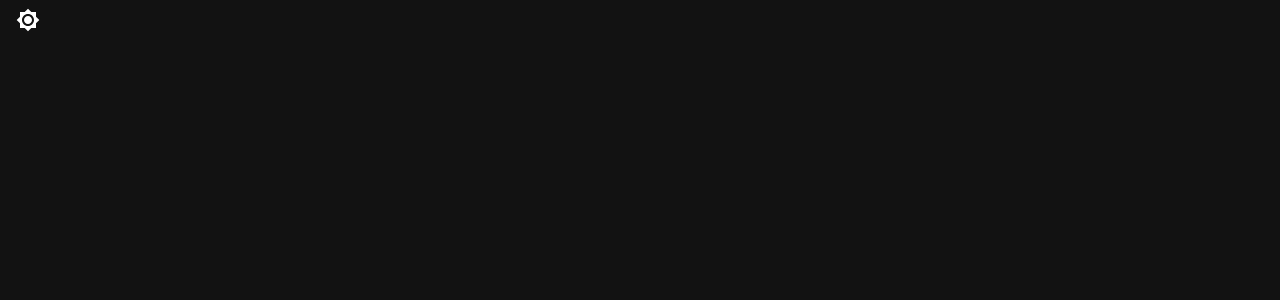
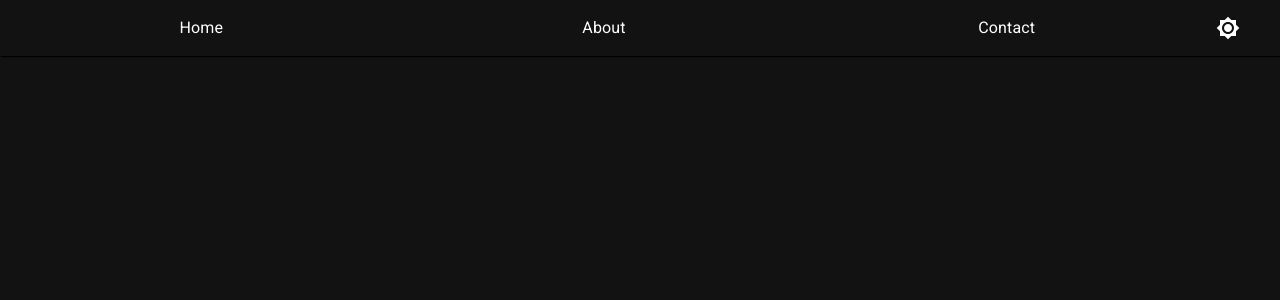
Before and after one commit to GBalatti9/personal-portfolio, a React (Vite) app: page / in a window 1280 px wide. Shown: the top 300 px of the page. Built offline with nearby package versions, Linux system fonts and the light colour scheme.

Commit message:
NavBar configuration and styles

```diff
--- a/src/PorfolioApp.jsx
+++ b/src/PorfolioApp.jsx
@@ -1,18 +1,11 @@
-import { useTheme } from "@emotion/react"
-import { IconButton, Typography } from "@mui/material"
-import { useContext } from "react";
-import { ColorContext } from "./theme/context/ColorContext";
-import { Brightness4, Brightness7 } from "@mui/icons-material";
+import { NavBar } from "./components";
 
 
 export const PorfolioApp = () => {
 
-    const { toggleColorMode } = useContext( ColorContext );
-    const theme = useTheme();
-
     return (
-        <IconButton sx={{ ml: 1 }} onClick={ toggleColorMode } color="inherit">
-            {theme.palette.mode === 'dark' ? <Brightness7 /> : <Brightness4 />}
-        </IconButton>
+        <>
+        <NavBar />
+        </>
     )
 }
--- /dev/null
+++ b/src/components/NavBar.jsx
@@ -0,0 +1,25 @@
+import { AppBar, Box, Link, List, ListItem, ListItemButton, ListItemText, Typography } from '@mui/material'
+import React from 'react'
+import { ThemeToggleBtn } from './ThemeToggleBtn';
+
+const navItems = ['Home', 'About', 'Contact'];
+
+export const NavBar = () => {
+    return (
+        <Box color="primary" sx={{ boxShadow: '1px 1px 1px black' }}>
+            <List sx={{ display: 'flex' }}>
+                    {
+                    navItems.map(( item ) => (
+                        <ListItem key={ item } disablePadding sx={{ display: 'flex', justifyContent: 'center' }}>
+                            <Link underline='none' color='inherit' sx={{ cursor: 'pointer' }}>
+                                <ListItemText
+                                    primary = { item }/>
+                            </Link>
+                        </ListItem>
+                        ))
+                    }
+                <ThemeToggleBtn />
+                </List>
+        </Box>
+    )
+}
--- /dev/null
+++ b/src/components/ThemeToggleBtn.jsx
@@ -0,0 +1,20 @@
+import { Brightness4, Brightness7 } from "@mui/icons-material"
+import { IconButton } from "@mui/material"
+import { useContext } from "react";
+import { ColorContext } from "../theme/context/ColorContext";
+import { useTheme } from "@emotion/react";
+
+
+export const ThemeToggleBtn = () => {
+
+    const { toggleColorMode } = useContext( ColorContext );
+    const theme = useTheme();
+
+    return (
+        <>
+        <IconButton sx={{ mr: 4 }} onClick={ toggleColorMode } color="inherit">
+            {theme.palette.mode === 'dark' ? <Brightness7 /> : <Brightness4 />}
+        </IconButton>
+        </>
+    )
+}
--- /dev/null
+++ b/src/components/index.js
@@ -0,0 +1 @@
+export * from './NavBar';
```
